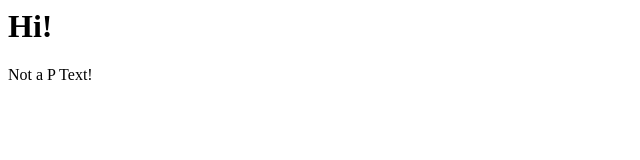
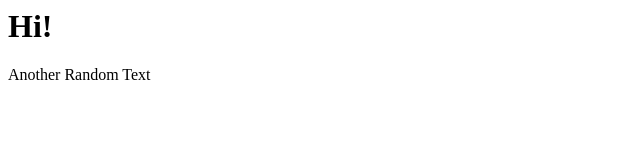
Before and after one commit to CrisAce12/Learning-Git, a plain HTML site: page index.html in a window 1280 px wide. Shown: the full height of the page, 0-640 px from the left. Drawn offline with Linux system fonts and the light colour scheme.

Commit message:
Changed Text in Index file

```diff
--- a/index.html
+++ b/index.html
@@ -1,2 +1,2 @@
 <h1>Hi!</h1>
-<p>Not a P Text!</p>
+<p>Another Random Text</p>
```
